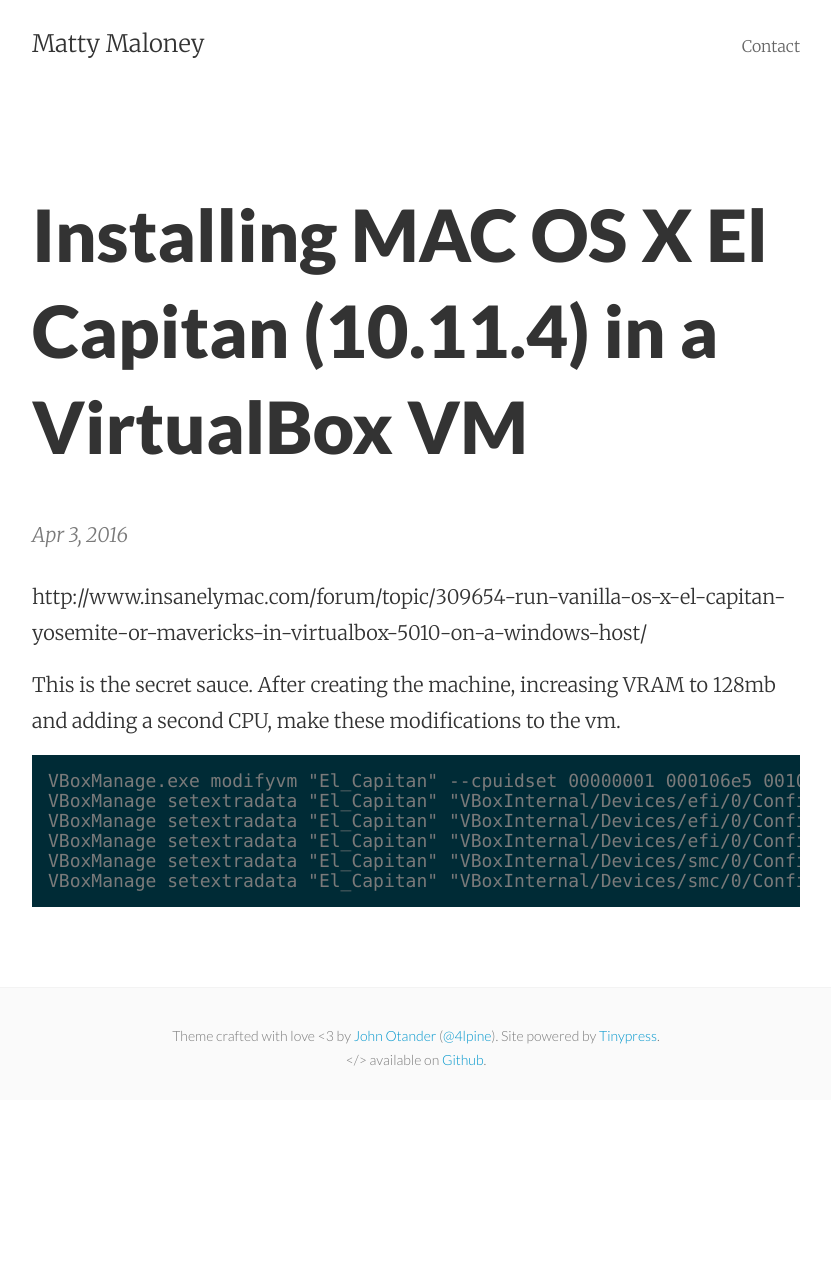
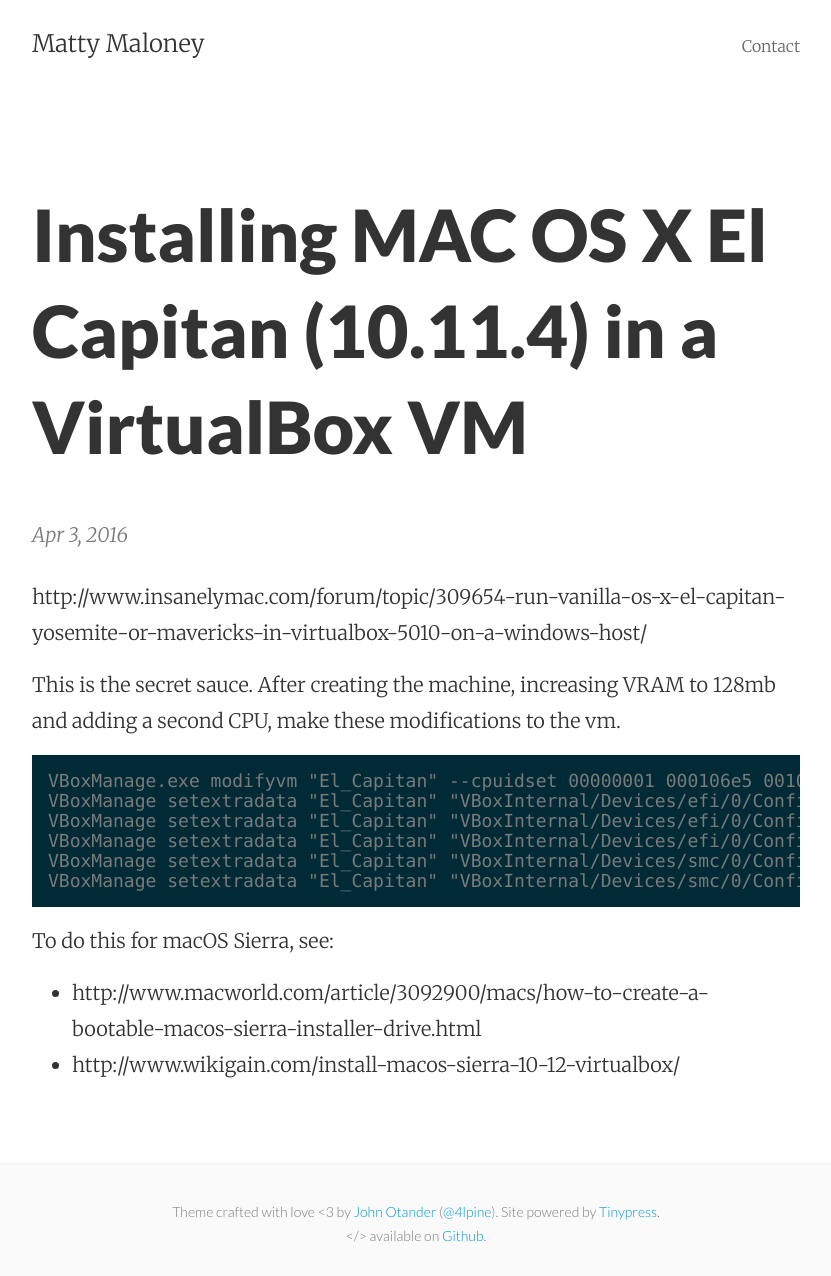
Before and after one commit to mattymaloney/mattymaloney.github.io, a Jekyll site: the page built from _posts/2016-04-03-mac-os-x-virtualbox.md, in a window 1280 px wide. Shown: the whole page, without its empty margins (224-1055 px from the left). Built offline with Jekyll 4.4.1, drawn with Linux system fonts in a browser that asks for light colours; before the commit the page ends 1100 px from its top, so only the background shows below that.

Commit message:
Update 2016-04-03-mac-os-x-virtualbox.md

````diff
--- a/_posts/2016-04-03-mac-os-x-virtualbox.md
+++ b/_posts/2016-04-03-mac-os-x-virtualbox.md
@@ -16,3 +16,9 @@
 VBoxManage setextradata "El_Capitan" "VBoxInternal/Devices/smc/0/Config/DeviceKey" "ourhardworkbythesewordsguardedpleasedontsteal(c)AppleComputerInc"
 VBoxManage setextradata "El_Capitan" "VBoxInternal/Devices/smc/0/Config/GetKeyFromRealSMC" 1
 ```
+
+
+To do this for macOS Sierra, see:
+
+* http://www.macworld.com/article/3092900/macs/how-to-create-a-bootable-macos-sierra-installer-drive.html
+* http://www.wikigain.com/install-macos-sierra-10-12-virtualbox/
````
